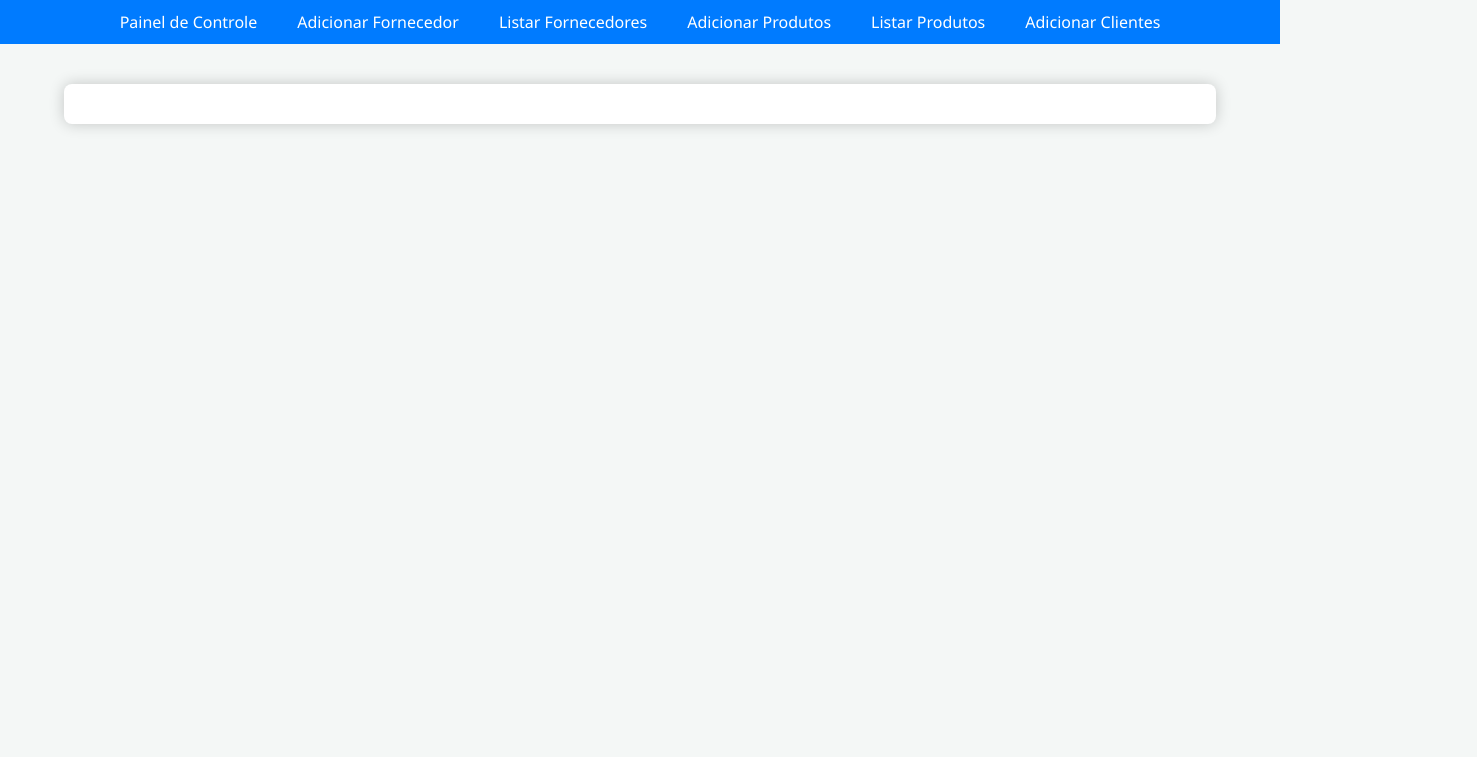
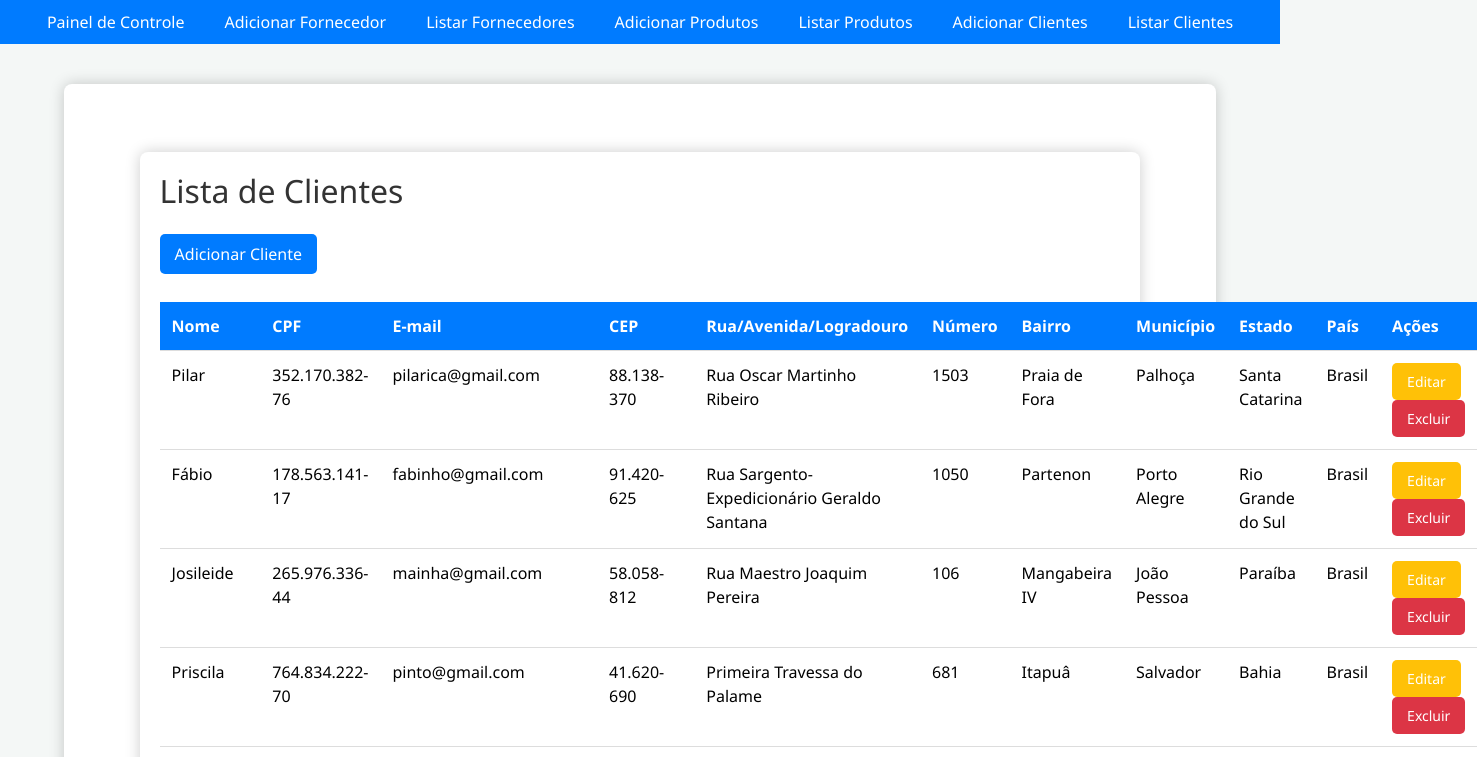
Before and after one commit to SymoneBCavalcantiC/Curso_Presencial_Programacao_Fullstack, a React (Vite) app in the folder gerenciador_de_produtos_frontend/: page /listar-clientes in a window 1280 px wide. Shown: the top 757 px of the page, 1477 px wide, since content can reach past the window. Built offline with nearby package versions, Linux system fonts and the light colour scheme; data requests are answered from the project's data file.

Commit message:
Criação da funcionalidade para Listar, Editar e Excluir Clientes

```diff
--- a/gerenciador_de_produtos_frontend/data/db.json
+++ b/gerenciador_de_produtos_frontend/data/db.json
@@ -138,7 +138,7 @@
       "number": "850",
       "neighborhood": "Manaíra",
       "city": "João Pessoa",
-      "state": "PB",
+      "state": "Paraíba",
       "country": "Brasil",
       "id": 6
     }
--- a/gerenciador_de_produtos_frontend/src/App.jsx
+++ b/gerenciador_de_produtos_frontend/src/App.jsx
@@ -8,6 +8,7 @@ import './App.css'
 import ProductList from './pages/Product/ProductList';
 import ProductForm from './pages/Product/ProductForm';
 import CostumerForm from './pages/Costumer/CostumerForm';
+import CostumerList from './pages/Costumer/CostumerList';
 
 
 const App = () => {
@@ -24,6 +25,8 @@ const App = () => {
         <Route path="/listar-produtos" element={<ProductList />} />
         <Route path="/editar-produto/:id" element={<ProductForm />} />
         <Route path="/add-cliente" element={<CostumerForm />} />
+        <Route path="/listar-clientes" element={<CostumerList />} />
+        <Route path="/editar-cliente/:id" element={<CostumerForm />} />
       </Routes>
       </div>
     </BrowserRouter>
--- a/gerenciador_de_produtos_frontend/src/components/Navbar.jsx
+++ b/gerenciador_de_produtos_frontend/src/components/Navbar.jsx
@@ -11,6 +11,7 @@ const Navbar = () => {
             <Link to="/add-produto">Adicionar Produtos</Link>
             <Link to="/listar-produtos">Listar Produtos</Link>
             <Link to="/add-cliente">Adicionar Clientes</Link>
+            <Link to="/listar-clientes">Listar Clientes</Link>
 
         </div>
     </nav>
--- /dev/null
+++ b/gerenciador_de_produtos_frontend/src/pages/Costumer/CostumerList.jsx
@@ -0,0 +1,91 @@
+import React, { useState, useEffect } from 'react'
+import { useNavigate } from 'react-router-dom'
+import axios from '../../api'
+
+const CostumerList = () => {
+
+    const [costumers, setCostumers] = useState([])
+    const navigate = useNavigate()
+
+    useEffect(() => {
+        axios.get('/costumers')
+        .then(response => {
+            setCostumers(response.data)
+        })
+        .catch(error => console.error("Houve um erro: ", error))
+    }, []);
+
+    const fetchCostumers = () => {
+        axios.get('/costumers')
+        .then(response => {
+            setCostumers(response.data)
+        })
+        .catch(error => console.error("Houve um erro: ", error))
+    }
+
+    function deleteCostumer(id) {
+        axios.delete(`/costumers/${id}`)
+        .then(() => {
+            alert("Cliente excluído com sucesso!")
+            fetchCostumers()
+        })
+        .catch(error => console.error("Houve um erro: ", error))
+    }
+
+  return (
+
+    <div className='container mt-5'>
+        <h2 className='mb-4'>Lista de Clientes</h2>
+        <button onClick={() => navigate('/add-cliente')} className='btn btn-primary mb-2'>Adicionar Cliente</button>
+
+        <table className='table'>
+            <thead>
+                <tr>
+                    <th>Nome</th>
+                    <th>CPF</th>
+                    <th>E-mail</th>
+                    <th>CEP</th>
+                    <th>Rua/Avenida/Logradouro</th>
+                    <th>Número</th>
+                    <th>Bairro</th>
+                    <th>Município</th>
+                    <th>Estado</th>
+                    <th>País</th>
+                    <th>Ações</th>
+                </tr>
+            </thead>
+            <tbody>
+                {
+                    costumers.map(costumer => (
+                        <tr key={costumer.id}>
+                            <td>{costumer.name}</td>
+                            <td>{costumer.cpf}</td>
+                            <td>{costumer.email}</td>
+                            <td>{costumer.zipcode}</td>
+                            <td>{costumer.street}</td>
+                            <td>{costumer.number}</td>
+                            <td>{costumer.neighborhood}</td>
+                            <td>{costumer.city}</td>
+                            <td>{costumer.state}</td>
+                            <td>{costumer.country}</td>
+                            <td>
+                                <button className='btn btn-sm btn-warning mr-2' onClick={() => navigate(`/editar-cliente/${costumer.id}`)}>Editar</button>
+                                <button onClick={() => deleteCostumer(costumer.id)} className='btn btn-sm btn-danger'>Excluir</button>
+
+                            </td>
+                        </tr>
+                    ))
+                }
+            </tbody>
+        </table>
+
+    </div>
+
+
+
+
+
+  )
+}
+
+export default CostumerList
```
